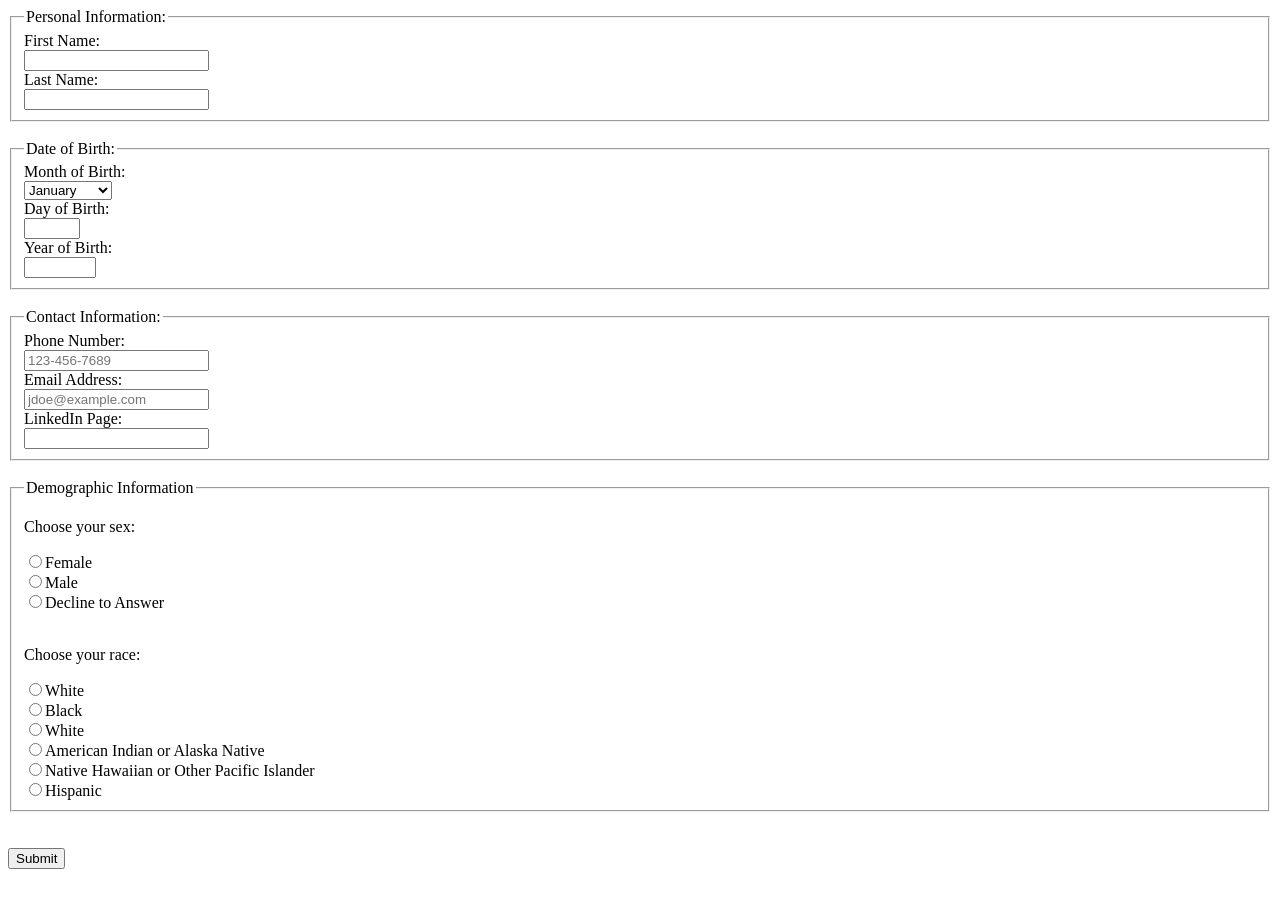
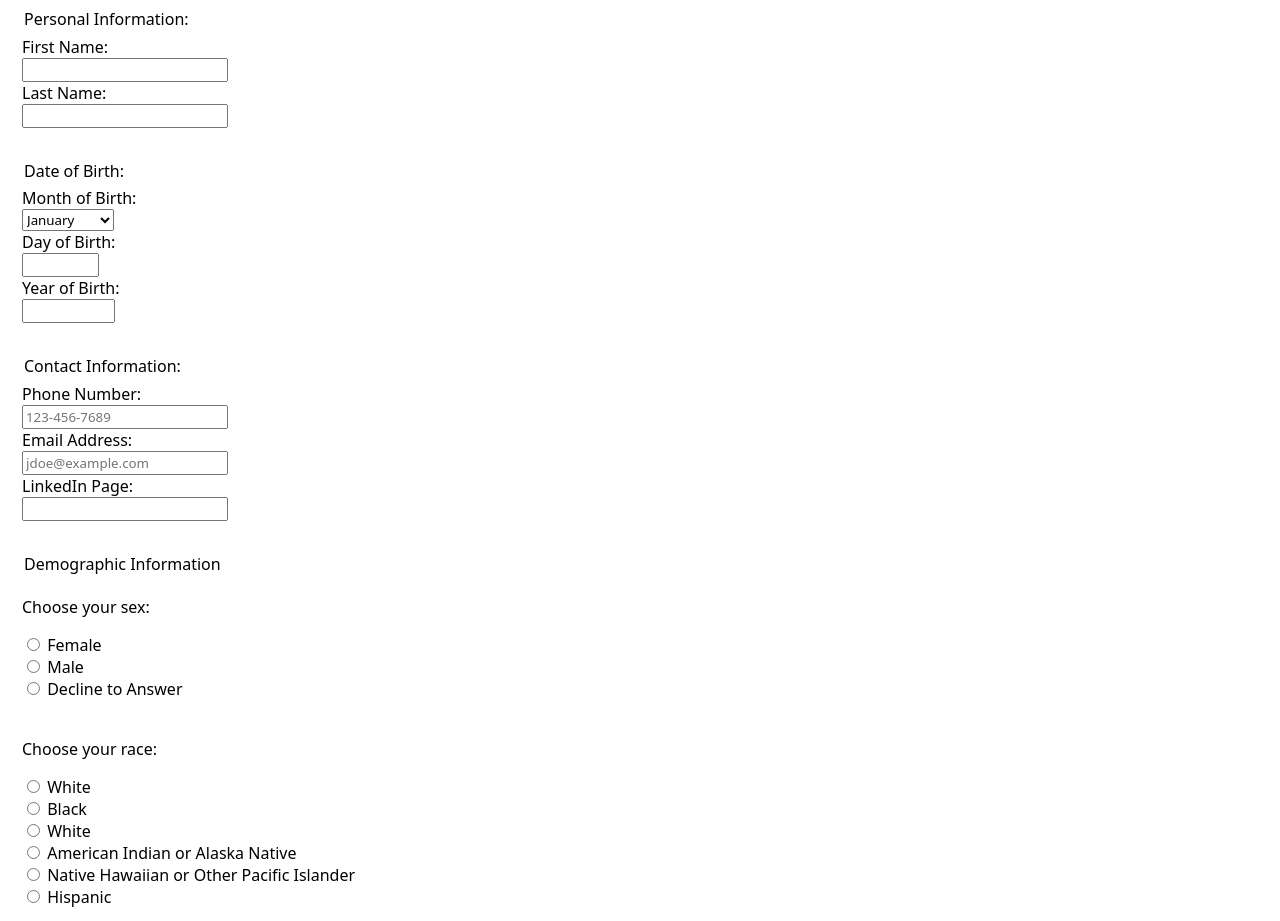
Before and after one commit to priyulau/d3-form, a plain HTML site: page index.html in a window 1280 px wide. Shown: the top 921 px of the page. Before the commit the page ends 885 px from the top, so only its background shows below. Drawn offline with Linux system fonts and the light colour scheme.

Commit message:
added styling

```diff
--- a/index.html
+++ b/index.html
@@ -1,7 +1,20 @@
 <DOCtype! html>
 <html>
+<head>
+    <style>
+        *{
+            font-family: system-ui, -apple-system, BlinkMacSystemFont, 'Segoe UI', Roboto, Oxygen, Ubuntu, Cantarell, 'Open Sans', 'Helvetica Neue', sans-serif;
+            font-weight: 100;
+        }
+        fieldset{
+            border: none;
+        }
+        legend{
+            font-weight: bolder;
+        }
+    </style>
+</head>
 <body>
-
 <form>
     <fieldset>
     <legend>Personal Information: </legend>
@@ -48,25 +61,25 @@
     <fieldset>
     <legend>Demographic Information</legend>
     <p>Choose your sex:</p>
-        <input type="radio" id="female" name="sex" value="female"
+        <input type="radio" id="female" name="sex" value="female">
         <label for="female">Female</label><br>
-        <input type="radio" id="male" name="sex" value="male"
+        <input type="radio" id="male" name="sex" value="male">
         <label for="male">Male</label><br>
-        <input type="radio" id="decline" name="sex" value="decline"
+        <input type="radio" id="decline" name="sex" value="decline">
         <label for="decline">Decline to Answer</label><br>
     <br>
     <p>Choose your race:</p>
-    <input type="radio" id="White" name="race" value="White"
+    <input type="radio" id="White" name="race" value="White">
     <label for="White">White</label><br>
-    <input type="radio" id="Black" name="race" value="Black"
+    <input type="radio" id="Black" name="race" value="Black">
     <label for="Black">Black</label><br>
-    <input type="radio" id="Asian" name="race" value="Asian"
+    <input type="radio" id="Asian" name="race" value="Asian">
     <label for="Asian">White</label><br>
-    <input type="radio" id="IndianNative" name="race" value="IndianNative"
+    <input type="radio" id="IndianNative" name="race" value="IndianNative">
     <label for="IndianNative">American Indian or Alaska Native</label><br>
-    <input type="radio" id="HawiianPI" name="race" value="HawaiianPI"
+    <input type="radio" id="HawiianPI" name="race" value="HawaiianPI">
     <label for="White">Native Hawaiian or Other Pacific Islander</label><br>
-    <input type="radio" id="Hispanic" name="race" value="Hispanic"
+    <input type="radio" id="Hispanic" name="race" value="Hispanic">
     <label for="Hispanic">Hispanic</label><br>
     </fieldset>
 <br><br>
```
